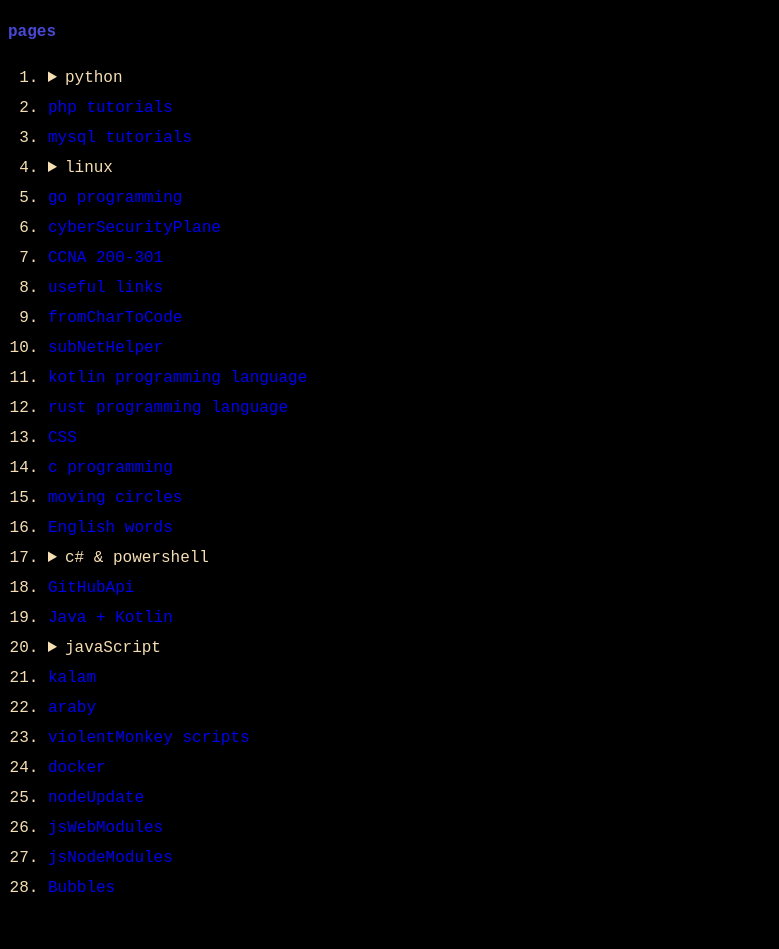
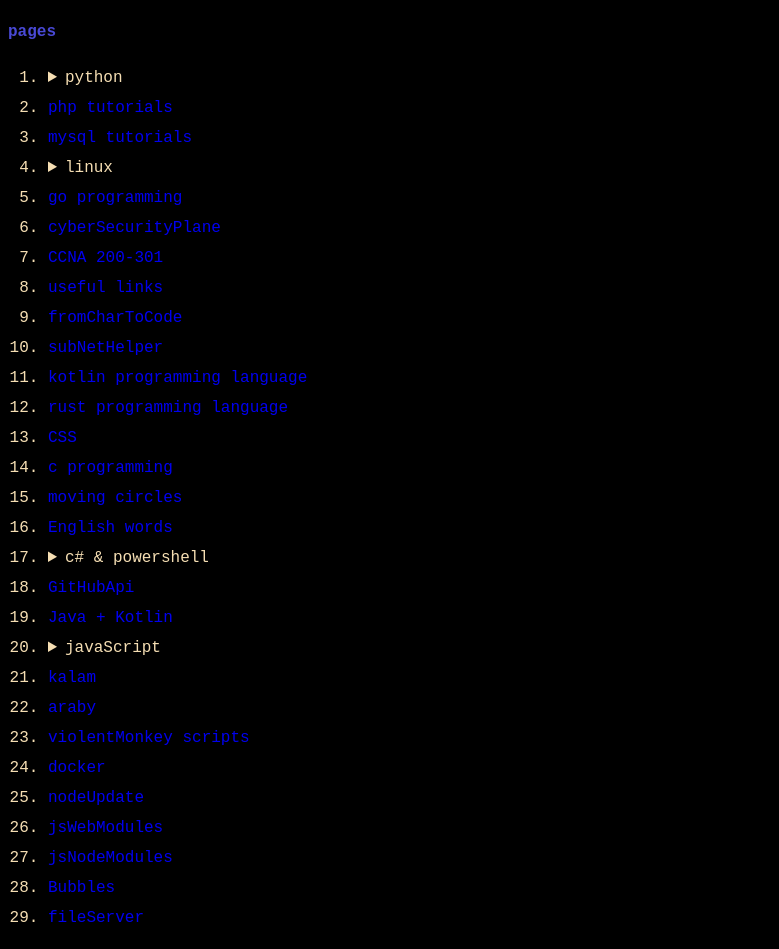
Before and after one commit to Alisodsin/alisodsin.github.io, a plain HTML site: page index.html in a window 1280 px wide. Shown: the part 56-1005 px from the top of the page, without its empty margins (0-779 px from the left). Before the commit the page ends 975 px from the top, so only its background shows below. Drawn offline with Linux system fonts and the light colour scheme.

Commit message:
first site

```diff
--- a/index.html
+++ b/index.html
@@ -110,6 +110,7 @@
         <li><a href="./wbmoduls.js">jsWebModules</a></li>
         <li><a href="./nodmoduls.js">jsNodeModules</a></li>
         <li><a href="./bubbles.html">Bubbles</a></li>
+        <li><a href="./fileserver.html">fileServer</a></li>
 
     </ol>
 </body>
```
